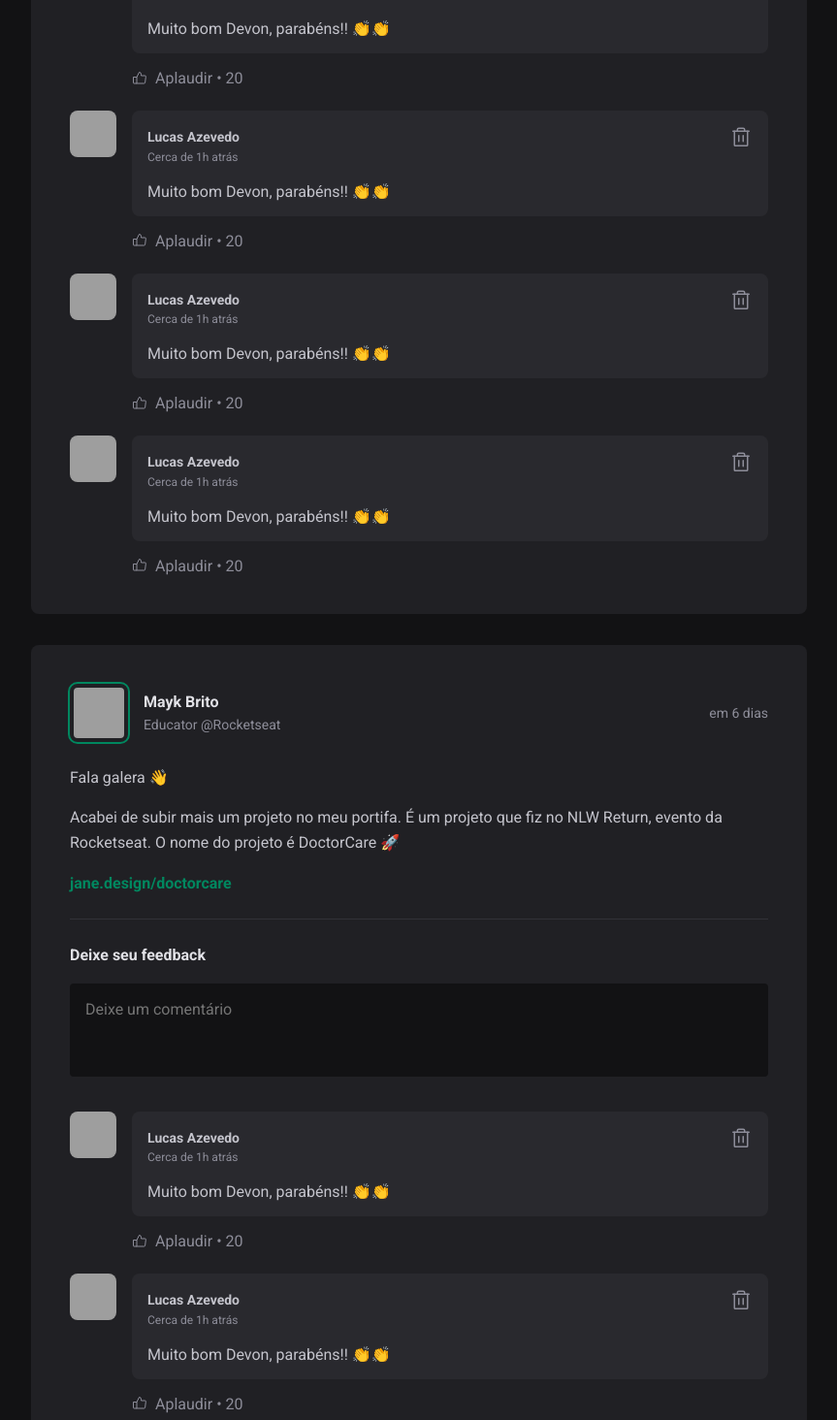
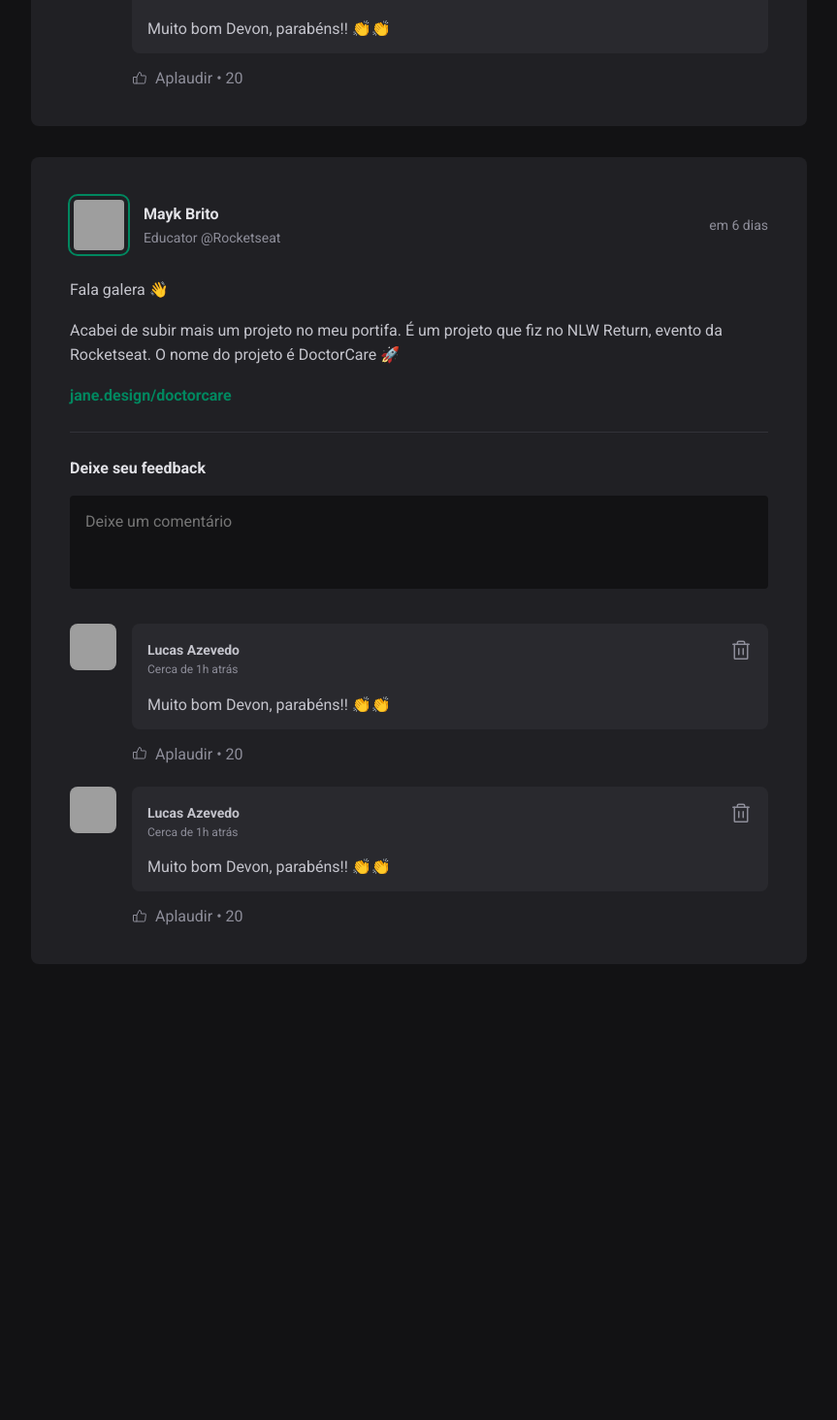
Before and after one commit to LucasAzevedoCosta/Projeto-Feed, a React (Vite) app: page / in a window 1280 px wide. Shown: the part 806-2270 px from the top of the page at 97% size, without its empty margins (352-1215 px from the left). After the commit the page ends 1832 px from the top, so only its background shows below. Built offline with nearby package versions, Linux system fonts and the light colour scheme; grey boxes are pictures that could not be loaded.

Commit message:
:construction: Feat:  Parte 1

```diff
--- a/src/components/Post.jsx
+++ b/src/components/Post.jsx
@@ -1,11 +1,15 @@
 import { format, formatDistanceToNow } from "date-fns";
 import ptBR from "date-fns/locale/pt-BR";
+import { useState } from "react";
+
 import { Comment } from "./Comment";
 import { Avatar } from "./Avatar";
 
 import styles from "./Post.module.css";
 
 export function Post({ author, publishedAt, content }) {
+  const [comments, setComments] = useState([1, 2]);
+
   const publishedDateFormatted = format(
     publishedAt,
     "d 'de' LLLL 'às' HH:mm'h'",
@@ -18,6 +22,12 @@
     locale: ptBR,
     addSuffix: true,
   });
+
+  function handleCrateNewComment() {
+    event.preventDefault();
+
+    setComments([...comments, comments.length + 1]);
+  }
 
   return (
     <article className={styles.post}>
@@ -52,7 +62,7 @@
         })}
       </div>
 
-      <form className={styles.commentForm}>
+      <form onSubmit={handleCrateNewComment} className={styles.commentForm}>
         <strong>Deixe seu feedback</strong>
 
         <textarea placeholder="Deixe um comentário" />
@@ -63,11 +73,9 @@
       </form>
 
       <div className={styles.commentList}>
-        <Comment />
-        <Comment />
-        <Comment />
-        <Comment />
-        <Comment />
+        {comments.map((comment) => {
+          return <Comment />;
+        })}
       </div>
     </article>
   );
```
